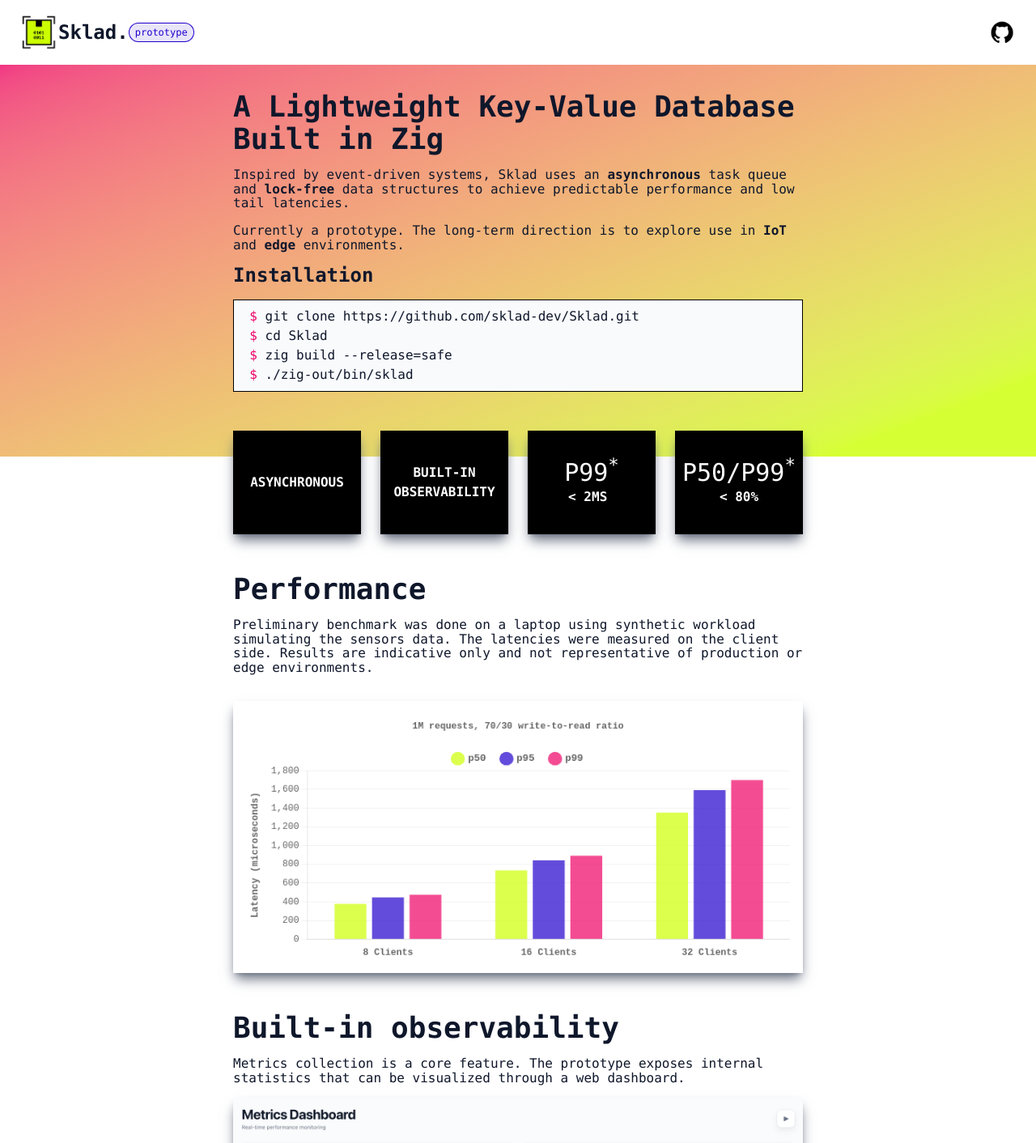
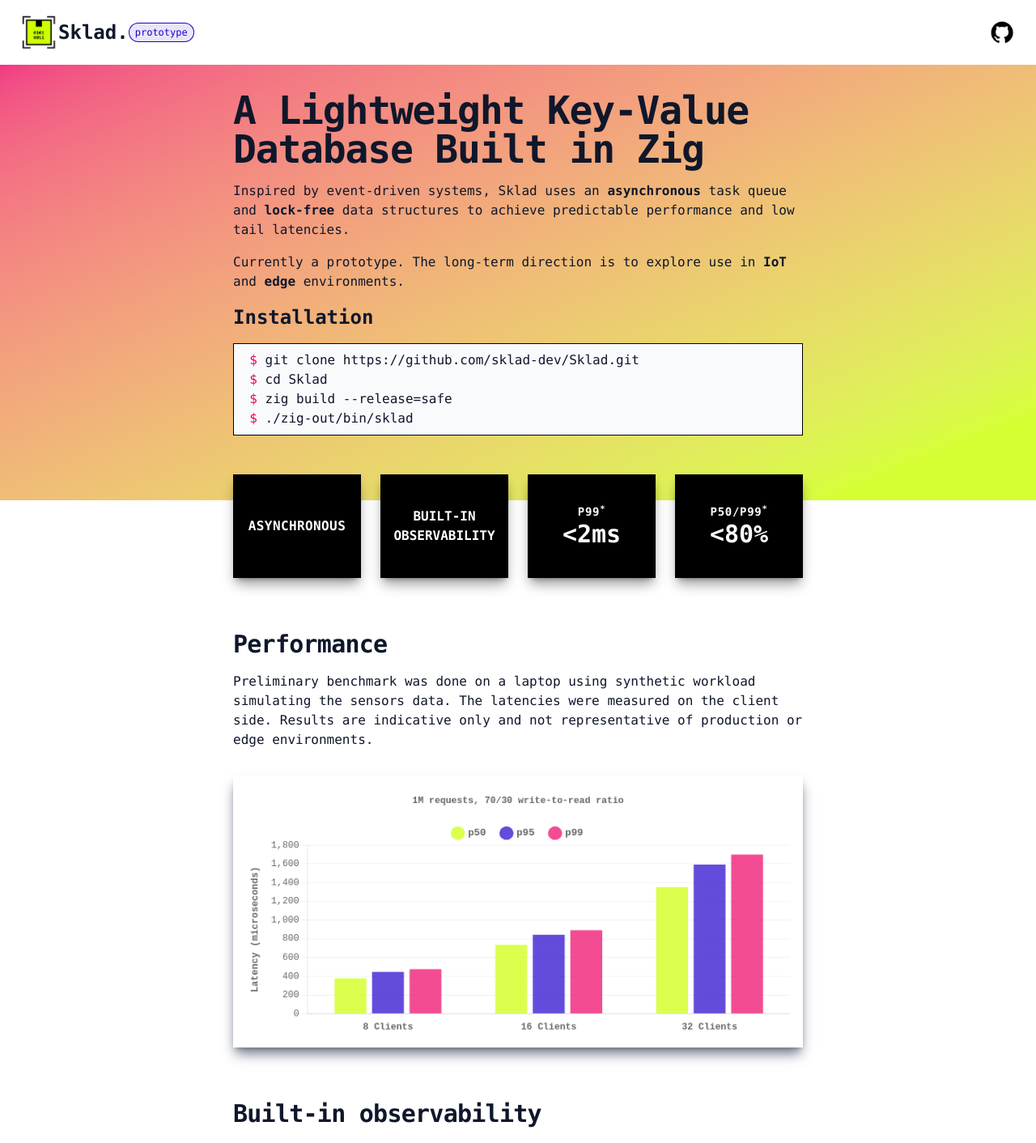
Before and after one commit to sklad-dev/sklad-dev.github.io, a Svelte app: page / in a window 1280 px wide. Shown: the top 1412 px of the page at 81% size. Built offline with nearby package versions, Linux system fonts and the light colour scheme.

Commit message:
Update typography and feature cards style

```diff
--- a/src/App.svelte
+++ b/src/App.svelte
@@ -10,13 +10,13 @@
   <Header />
   <div class="w-full flex flex-col items-center pt-8 pb-16 bg-linear-to-br from-[#ee0066]/80 to-[#ccff00]/80 to-90%">
     <div class="w-full md:max-w-3xl">
-      <Paragraph class="text-4xl font-extrabold">
+      <Paragraph class="text-4xl md:text-5xl font-extrabold tracking-tight">
         A Lightweight Key-Value Database Built in Zig
       </Paragraph>
-      <Paragraph class="text-base">
+      <Paragraph class="text-base" leading='relaxed'>
         Inspired by event-driven systems, Sklad uses an <span class="font-extrabold">asynchronous</span> task queue and <span class="font-extrabold">lock-free</span> data structures to achieve predictable performance and low tail latencies.
       </Paragraph>
-      <Paragraph class="text-base">
+      <Paragraph class="text-base" leading='relaxed'>
         Currently a prototype. The long-term direction is to explore use in <span class="font-extrabold">IoT</span> and <span class="font-extrabold">edge</span> environments.
       </Paragraph>
       <Paragraph class="text-2xl font-extrabold mt-2 md:mt-4">
@@ -34,41 +34,41 @@
   </div>
   <div class="relative z-10 w-full px-8 -mt-8 flex flex-row flex-wrap sm:flex-nowrap items-center justify-center gap-6 mx-auto max-w-3xl text-white">
     <FeatureCard>
-      <div class="font-extrabold uppercase">Asynchronous</div>
+      <div class="font-bold uppercase tracking-wide">Asynchronous</div>
     </FeatureCard>
     <FeatureCard>
       <div class="font-extrabold uppercase">Built-in</div>
       <div class="font-extrabold uppercase">observability</div>
     </FeatureCard>
     <FeatureCard>
-      <div class="text-2xl md:text-3xl">P99<sup class="">*</sup></div>
-      <div class="font-extrabold uppercase">&lt; 2ms&nbsp;</div>
+      <div class="text-sm font-semibold uppercase tracking-wider">P99<sup>*</sup></div>
+      <div class="text-2xl md:text-3xl font-bold">&lt;2ms</div>
     </FeatureCard>
     <FeatureCard>
-      <div class="text-2xl md:text-3xl">P50/P99<sup>*</sup></div>
-      <div class="font-extrabold uppercase">&lt; 80%</div>
+      <div class="text-sm font-semibold uppercase tracking-wider">P50/P99<sup>*</sup></div>
+      <div class="text-2xl md:text-3xl font-bold">&lt;80%</div>
     </FeatureCard>
   </div>
   <div class="w-full pt-8 pb-24 flex flex-col items-center mx-auto max-w-3xl">
-    <Paragraph class="text-4xl font-extrabold mt-2 md:mt-4">
+    <Paragraph class="text-2xl md:text-3xl font-extrabold tracking-tight mt-4 md:mt-8">
       Performance
     </Paragraph>
-    <Paragraph class="text-base">
+    <Paragraph class="text-base" leading='relaxed'>
       Preliminary benchmark was done on a laptop using synthetic workload simulating the sensors data.
       The latencies were measured on the client side. Results are indicative only and not representative of production or edge environments.
     </Paragraph>
     <LatencyChart/>
-    <Paragraph class="text-4xl font-extrabold mt-2 md:mt-4">
+    <Paragraph class="text-2xl md:text-3xl font-extrabold tracking-tight mt-4 md:mt-8">
       Built-in observability
     </Paragraph>
-    <Paragraph class="text-base">
+    <Paragraph class="text-base" leading='relaxed'>
       Metrics collection is a core feature. The prototype exposes internal statistics that can be visualized through a web dashboard.
     </Paragraph>
     <ImageContainer imageLink="./src/assets/metrics-dashboard.png" />
-    <Paragraph class="text-4xl font-extrabold mt-2 md:mt-4">
+    <Paragraph class="text-2xl md:text-3xl font-extrabold tracking-tight mt-4 md:mt-8">
       <span class="text-[#ee0066]">sklient</span>
     </Paragraph>
-    <Paragraph class="text-base">
+    <Paragraph class="text-base" leading='relaxed'>
       A terminal UI client for querying Sklad.
     </Paragraph>
     <ImageContainer imageLink="./src/assets/sklient.png" />
--- a/src/lib/FeatureCard.svelte
+++ b/src/lib/FeatureCard.svelte
@@ -1,3 +1,3 @@
-<div class="flex flex-col justify-center items-center basis-1/4 h-32 min-w-34 bg-black shadow-lg shadow-gray-500">
+<div class="flex flex-col justify-center items-center basis-1/4 min-h-32 min-w-34 px-4 py-6 bg-black shadow-lg shadow-black/40">
   <slot></slot>
 </div>
--- a/src/lib/Paragraph.svelte
+++ b/src/lib/Paragraph.svelte
@@ -1,8 +1,9 @@
 <script>
   let className = '';
+  export let leading = 'tight';
   export { className as class };
 </script>
 
-<p class="leading-[1.1] {className} px-8 mb-4 w-full">
+<p class="leading-{leading} {className} px-8 mb-4 w-full">
   <slot></slot>
 </p>
```
